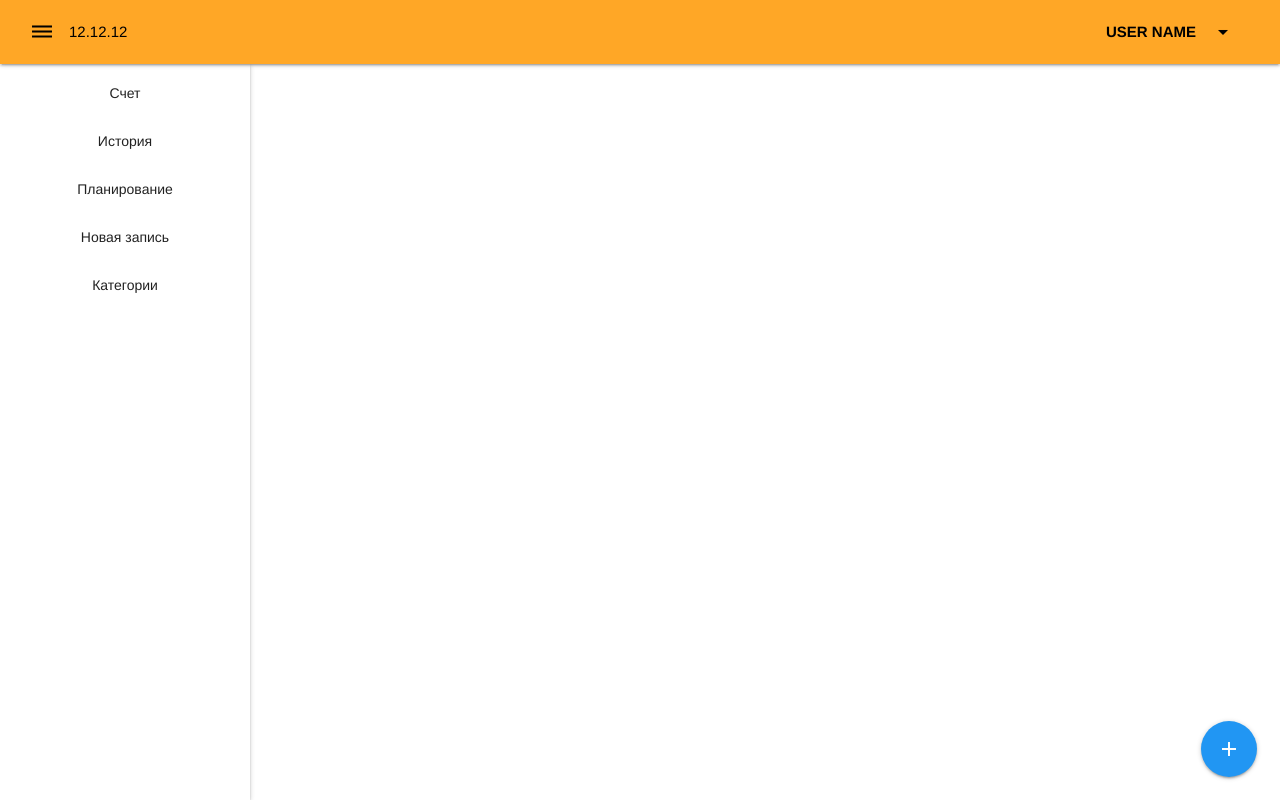
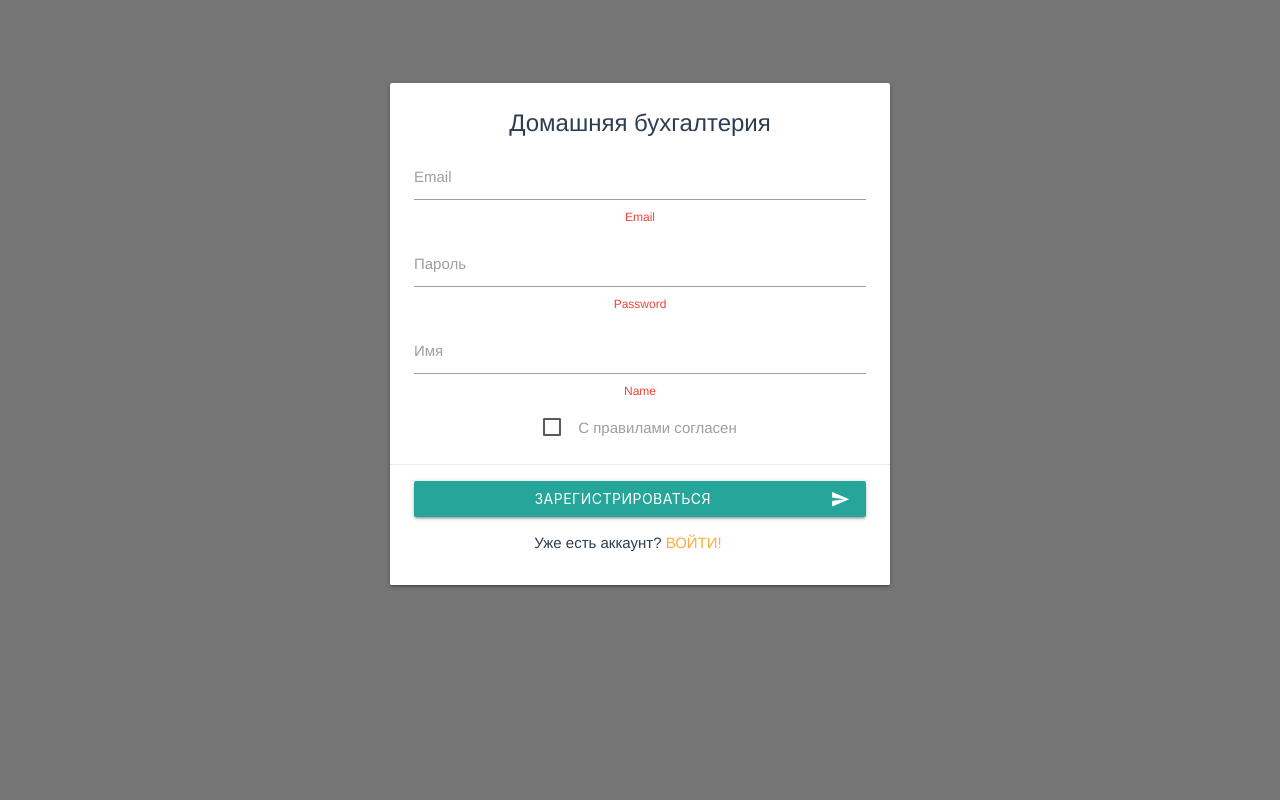
Before and after one commit to Orynik/vue3, a Vue app: page /register in a window 1280 px wide. Built offline with nearby package versions, Linux system fonts and the light colour scheme.

Commit message:
feat: replace markup from html to vue

```diff
--- a/src/layout/defaultLayout.vue
+++ b/src/layout/defaultLayout.vue
@@ -40,21 +40,25 @@
 
     <ul class="sidenav app-sidenav open">
       <li>
-        <a href="#" class="waves-effect waves-orange pointer">Счет</a>
+        <router-link :to="{ name: 'details' }">Счет</router-link>
       </li>
       <li>
-        <a href="#" class="waves-effect waves-orange pointer">История</a>
+        <router-link :to="{ name: 'history' }">История</router-link>
       </li>
       <li>
-        <a href="#" class="waves-effect waves-orange pointer">Планирование</a>
+        <router-link :to="{ name: 'planning' }">Планирование</router-link>
       </li>
       <li>
-        <a href="#" class="waves-effect waves-orange pointer">Новая запись</a>
+        <router-link :to="{ name: 'record' }">Новая запись</router-link>
       </li>
       <li>
-        <a href="#" class="waves-effect waves-orange pointer">Категории</a>
+        <router-link :to="{ name: 'categories' }">Категории</router-link>
       </li>
     </ul>
+
+    <main class="app-content">
+      <RouterView />
+    </main>
 
     <div class="fixed-action-btn">
       <a class="btn-floating btn-large blue" href="#">
--- /dev/null
+++ b/src/pages/categories/index.vue
@@ -0,0 +1,81 @@
+<template>
+  <div class="app-page">
+    <div>
+      <div class="page-title">
+        <h3>Категории</h3>
+      </div>
+      <section>
+        <div class="row">
+          <div class="col s12 m6">
+            <div>
+              <div class="page-subtitle">
+                <h4>Создать</h4>
+              </div>
+
+              <form>
+                <div class="input-field">
+                  <input id="name" type="text" />
+                  <label for="name">Название</label>
+                  <span class="helper-text invalid">Введите название</span>
+                </div>
+
+                <div class="input-field">
+                  <input id="limit" type="number" />
+                  <label for="limit">Лимит</label>
+                  <span class="helper-text invalid">Минимальная величина</span>
+                </div>
+
+                <button class="btn waves-effect waves-light" type="submit">
+                  Создать
+                  <i class="material-icons right">send</i>
+                </button>
+              </form>
+            </div>
+          </div>
+          <div class="col s12 m6">
+            <div>
+              <div class="page-subtitle">
+                <h4>Редактировать</h4>
+              </div>
+
+              <form>
+                <div class="input-field">
+                  <select>
+                    <option>Category</option>
+                  </select>
+                  <label>Выберите категорию</label>
+                </div>
+
+                <div class="input-field">
+                  <input type="text" id="name" />
+                  <label for="name">Название</label>
+                  <span class="helper-text invalid">TITLE</span>
+                </div>
+
+                <div class="input-field">
+                  <input id="limit" type="number" />
+                  <label for="limit">Лимит</label>
+                  <span class="helper-text invalid">LIMIT</span>
+                </div>
+
+                <button class="btn waves-effect waves-light" type="submit">
+                  Обновить
+                  <i class="material-icons right">send</i>
+                </button>
+              </form>
+            </div>
+          </div>
+        </div>
+      </section>
+    </div>
+  </div>
+</template>
+
+<script setup></script>
+<script>
+export default {
+  name: "categories",
+};
+</script>
+
+<style lang="scss" scoped></style>
--- /dev/null
+++ b/src/pages/details/index.vue
@@ -0,0 +1,31 @@
+<script setup></script>
+<script>
+export default {
+  name: "detailRecord",
+};
+</script>
+<template>
+  <div class="app-page">
+    <div>
+      <div class="breadcrumb-wrap">
+        <a href="/history" class="breadcrumb">История</a>
+        <a class="breadcrumb"> Расход </a>
+      </div>
+      <div class="row">
+        <div class="col s12 m6">
+          <div class="card red">
+            <div class="card-content white-text">
+              <p>Описание:</p>
+              <p>Сумма:</p>
+              <p>Категория:</p>
+
+              <small>12.12.12</small>
+            </div>
+          </div>
+        </div>
+      </div>
+    </div>
+  </div>
+</template>
+
+<style lang="scss" scoped></style>
--- /dev/null
+++ b/src/pages/history/index.vue
@@ -0,0 +1,55 @@
+<template>
+  <div class="app-page">
+    <div>
+      <div class="page-title">
+        <h3>История записей</h3>
+      </div>
+
+      <div class="history-chart">
+        <canvas></canvas>
+      </div>
+
+      <section>
+        <table>
+          <thead>
+            <tr>
+              <th>#</th>
+              <th>Сумма</th>
+              <th>Дата</th>
+              <th>Категория</th>
+              <th>Тип</th>
+              <th>Открыть</th>
+            </tr>
+          </thead>
+
+          <tbody>
+            <tr>
+              <td>1</td>
+              <td>1212</td>
+              <td>12.12.32</td>
+              <td>name</td>
+              <td>
+                <span class="white-text badge red">Расход</span>
+              </td>
+              <td>
+                <button class="btn-small btn">
+                  <i class="material-icons">open_in_new</i>
+                </button>
+              </td>
+            </tr>
+          </tbody>
+        </table>
+      </section>
+    </div>
+  </div>
+</template>
+
+<script setup></script>
+
+<script>
+export default {
+  name: "history",
+};
+</script>
+
+<style lang="scss" scoped></style>
--- /dev/null
+++ b/src/pages/planning/index.vue
@@ -0,0 +1,32 @@
+<template>
+  <div class="app-page">
+    <div>
+      <div class="page-title">
+        <h3>Планирование</h3>
+        <h4>12 212</h4>
+      </div>
+
+      <section>
+        <div>
+          <p>
+            <strong>Девушка:</strong>
+            12 122 из 14 0000
+          </p>
+          <div class="progress">
+            <div class="determinate green" style="width: 40%"></div>
+          </div>
+        </div>
+      </section>
+    </div>
+  </div>
+</template>
+
+<script setup></script>
+
+<script>
+export default {
+  name: "planning",
+};
+</script>
+
+<style lang="scss" scoped></style>
--- /dev/null
+++ b/src/pages/profile/index.vue
@@ -0,0 +1,32 @@
+<template>
+  <div class="app-page">
+    <div>
+      <div class="page-title">
+        <h3>Профиль</h3>
+      </div>
+
+      <form class="form">
+        <div class="input-field">
+          <input id="description" type="text" />
+          <label for="description">Имя</label>
+          <span class="helper-text invalid">name</span>
+        </div>
+
+        <button class="btn waves-effect waves-light" type="submit">
+          Обновить
+          <i class="material-icons right">send</i>
+        </button>
+      </form>
+    </div>
+  </div>
+</template>
+
+<script setup></script>
+
+<script>
+export default {
+  name: "profile",
+};
+</script>
+
+<style lang="scss" scoped></style>
--- /dev/null
+++ b/src/pages/record/index.vue
@@ -0,0 +1,58 @@
+<template>
+  <div class="app-page">
+    <div>
+      <div class="page-title">
+        <h3>Новая запись</h3>
+      </div>
+
+      <form class="form">
+        <div class="input-field">
+          <select>
+            <option>name cat</option>
+          </select>
+          <label>Выберите категорию</label>
+        </div>
+
+        <p>
+          <label>
+            <input class="with-gap" name="type" type="radio" value="income" />
+            <span>Доход</span>
+          </label>
+        </p>
+
+        <p>
+          <label>
+            <input class="with-gap" name="type" type="radio" value="outcome" />
+            <span>Расход</span>
+          </label>
+        </p>
+
+        <div class="input-field">
+          <input id="amount" type="number" />
+          <label for="amount">Сумма</label>
+          <span class="helper-text invalid">amount пароль</span>
+        </div>
+
+        <div class="input-field">
+          <input id="description" type="text" />
+          <label for="description">Описание</label>
+          <span class="helper-text invalid">description пароль</span>
+        </div>
+
+        <button class="btn waves-effect waves-light" type="submit">
+          Создать
+          <i class="material-icons right">send</i>
+        </button>
+      </form>
+    </div>
+  </div>
+</template>
+
+<script setup></script>
+<script>
+export default {
+  name: "record",
+};
+</script>
+
+<style lang="scss" scoped></style>
--- /dev/null
+++ b/src/pages/register/index.vue
@@ -0,0 +1,50 @@
+<script setup></script>
+
+<template>
+  <div>
+    <form class="card auth-card">
+      <div class="card-content">
+        <span class="card-title">Домашняя бухгалтерия</span>
+        <div class="input-field">
+          <input id="email" type="text" />
+          <label for="email">Email</label>
+          <small class="helper-text invalid">Email</small>
+        </div>
+        <div class="input-field">
+          <input id="password" type="password" class="validate" />
+          <label for="password">Пароль</label>
+          <small class="helper-text invalid">Password</small>
+        </div>
+        <div class="input-field">
+          <input id="name" type="text" class="validate" />
+          <label for="name">Имя</label>
+          <small class="helper-text invalid">Name</small>
+        </div>
+        <p>
+          <label>
+            <input type="checkbox" />
+            <span>С правилами согласен</span>
+          </label>
+        </p>
+      </div>
+      <div class="card-action">
+        <div>
+          <button
+            class="btn waves-effect waves-light auth-submit"
+            type="submit"
+          >
+            Зарегистрироваться
+            <i class="material-icons right">send</i>
+          </button>
+        </div>
+
+        <p class="center">
+          Уже есть аккаунт?
+          <router-link :to="{ name: 'login' }">Войти!</router-link>
+        </p>
+      </div>
+    </form>
+  </div>
+</template>
+
+<style lang="scss"></style>
--- a/src/router/index.js
+++ b/src/router/index.js
@@ -11,10 +11,45 @@
     path: "/login",
     name: "login",
     meta: { layout: "emptyLayout" },
-    // route level code-splitting
-    // this generates a separate chunk (about.[hash].js) for this route
-    // which is lazy-loaded when the route is visited.
     component: () => import(/* webpackChunkName: "about" */ "@/pages/login"),
+  },
+  {
+    path: "/register",
+    name: "register",
+    meta: { layout: "emptyLayout" },
+    component: () => import(/* webpackChunkName: "reg"*/ "@/pages/register"),
+  },
+  {
+    path: "/details",
+    name: "details",
+    component: () => import(/* webpackChunkName: 'details'*/ "@/pages/details"),
+  },
+  {
+    path: "/history",
+    name: "history",
+    component: () => import(/* webpackChunkName: 'details'*/ "@/pages/history"),
+  },
+  {
+    path: "/categories",
+    name: "categories",
+    component: () =>
+      import(/* webpackChunkName: 'details'*/ "@/pages/categories"),
+  },
+  {
+    path: "/planning",
+    name: "planning",
+    component: () =>
+      import(/* webpackChunkName: 'details'*/ "@/pages/planning"),
+  },
+  {
+    path: "/profile",
+    name: "profile",
+    component: () => import(/* webpackChunkName: 'details'*/ "@/pages/profile"),
+  },
+  {
+    path: "/record",
+    name: "record",
+    component: () => import(/* webpackChunkName: 'details'*/ "@/pages/record"),
   },
 ];
 
--- a/src/views/AboutView.vue
+++ /dev/null
@@ -1,5 +0,0 @@
-<template>
-  <div class="about">
-    <h1>This is an about page</h1>
-  </div>
-</template>
```
Also changed, not shown: src/views/HomeView.vue (deleted, +0 -18 lines).
